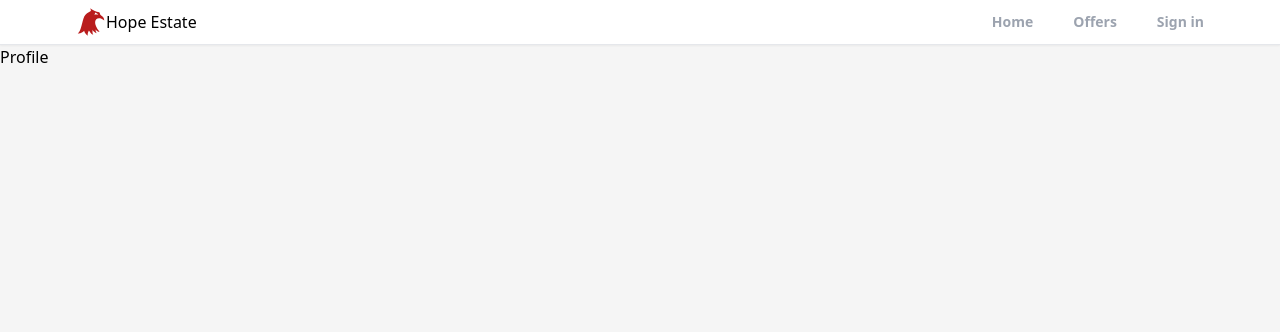
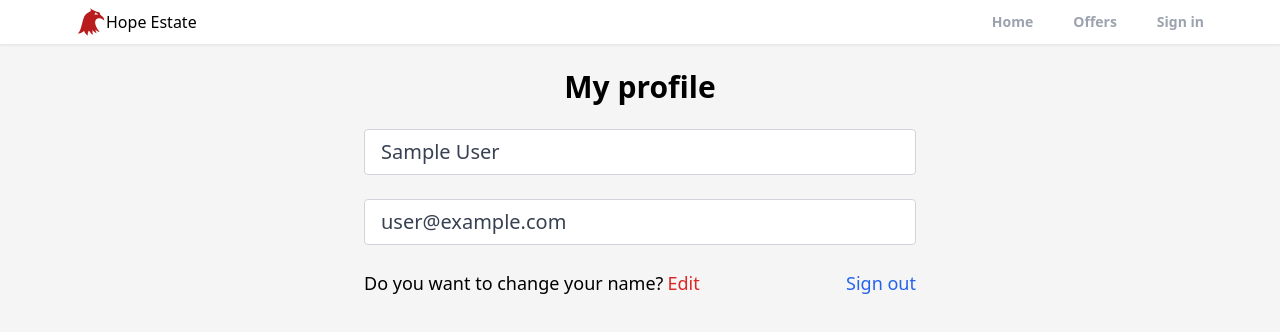
Before and after one commit to anlety/Hope-estate, a React (Create React App) app: page /profile in a window 1280 px wide. Shown: the top 332 px of the page. Built offline with nearby package versions, Linux system fonts and the light colour scheme; no server answers; sample sign-in values are in the browser's storage.

Commit message:
create profile functionality

```diff
--- a/src/App.js
+++ b/src/App.js
@@ -3,6 +3,7 @@
 
 // Import components
 import Header from "./components/Header";
+import PrivateRoute from './components/PrivateRoute';
 
 // import pages
 import Home from './pages/Home';
@@ -26,7 +27,10 @@
     <Routes>
       <Route path='/' element={<Home />} />
       <Route path='/offers' element={<Offers />} />
-      <Route path='/profile' element={<Profile />} />
+      <Route path='/profile' element={<PrivateRoute/>}>
+        <Route path='/profile' element={<Profile />} />
+      </Route>
+
       <Route path='/sign-in' element={<SignIn />} />
       <Route path='/sign-up' element={<SignUp />} />
       <Route path='/forgot-password' element={<ForgotPassword />} />
--- /dev/null
+++ b/src/components/PrivateRoute.js
@@ -0,0 +1,15 @@
+import React from 'react'
+import { Outlet, Navigate } from 'react-router-dom';
+import {useAuthStatus} from '../hooks/useAuthStatus';
+
+
+
+const PrivateRoute = () => {
+  const {loggedIn, loading} = useAuthStatus();
+  if (loading){
+  return <h3>Loading... </h3>
+  }
+  return loggedIn ? <Outlet/> : <Navigate to="/sign-in" />;
+}
+
+export default PrivateRoute
--- /dev/null
+++ b/src/hooks/useAuthStatus.js
@@ -0,0 +1,18 @@
+import { getAuth, onAuthStateChanged } from 'firebase/auth'
+import  { useEffect, useState } from 'react'
+export function useAuthStatus () {
+  const [loggedIn, setLoggedIn] = useState(false)
+  const [loading, setLoading] = useState(true)
+
+  // Use useEffect to check if the person is authenticated or not
+  useEffect(() => {
+    const auth = getAuth()
+    onAuthStateChanged(auth, (user) => {
+      if(user){
+        setLoggedIn(true)
+      }
+      setLoading(false)
+    })
+  },[])
+  return {loggedIn, loading}
+}
--- a/src/pages/Profile.js
+++ b/src/pages/Profile.js
@@ -1,8 +1,38 @@
-import React from 'react'
+import { getAuth } from 'firebase/auth';
+import React, { useState } from 'react'
+import { useNavigate } from 'react-router';
 
 const Profile = () => {
+  const auth = getAuth();
+  const navigate = useNavigate()
+  const [formdata, setFormData] = useState({
+    name: auth.currentUser.displayName,
+    email: auth.currentUser.email,
+  })
+
+  const { name, email } = formdata
+
+  function onLogout(){
+    auth.signOut()
+    navigate("/")
+  }
   return (
-    <div>Profile</div>
+    <>
+    <section className='max-w-6xl mx-auto flex flex-col justify-center items-center'>
+      <h1 className='text-3xl text-center mt-6 font-bold'>My profile</h1>
+      <div className='w-full md:w-[50%] mt-6 px-3'>
+        <form>
+          <input  type='text' id='name' value={name} disabled className='w-full px-4 py-2 text-xl text-gray-700 bg-white border border-gray-300 rounded transition ease-in-out mb-6'/>
+          <input  type='email' id='email' value={email} disabled className='w-full px-4 py-2 text-xl text-gray-700 bg-white border border-gray-300 rounded transition ease-in-out mb-6'/>
+          <div className='flex justify-between whitespace-nowrap text-sm sm:text-lg mb-6'>
+            <p className='flex items-center'>Do you want to change your name? <span className='text-red-600 hover:text-red-700 ml-1 transition ease-in-out duration-200 cursor-pointer'> Edit</span></p>
+            <p onClick={onLogout} className='text-blue-600 hover:text-blue-800 transition ease-in-out duration-200 cursor-pointer'>Sign out</p>
+          </div>
+        </form>
+      </div>
+
+    </section>
+    </>
   )
 }
 
```
